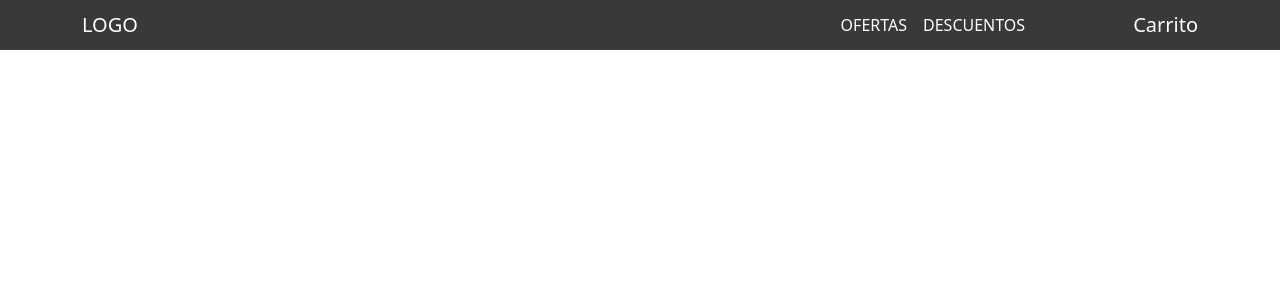
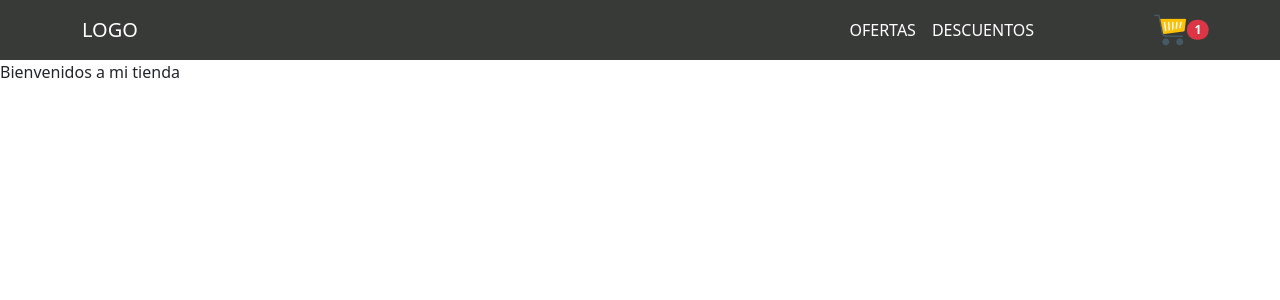
Before and after one commit to MarioGauna/e-commerce-tecno, a React (Create React App) app: page / in a window 1280 px wide. Shown: the top 300 px of the page. Built offline with nearby package versions, Linux system fonts and the light colour scheme.

Commit message:
Desafío 4 Crea tu landing

```diff
--- a/src/App.css
+++ b/src/App.css
@@ -8,7 +8,7 @@
   background: #383a38;
   padding-top: 0 !important;
   padding-bottom: 0 !important;
-  height: 50px;
+  height: 60px;
 }
 
 .navbar-nav{
@@ -41,3 +41,8 @@
 .nav-link{
   color: #ffff !important;
 }
+
+.btn{
+  background-color: transparent !important;
+  border: 0 !important;
+}
--- a/src/App.js
+++ b/src/App.js
@@ -1,11 +1,13 @@
 import react from 'react';
 import './App.css';
 import NavBar from './components/NavBar';
+import ItemListContainer from './components/ItemListContainer';
 
 function App() {
   return (
     <react.Fragment>
       <NavBar/>
+      <ItemListContainer saludo="Bienvenidos a mi tienda"/>
     </react.Fragment>
   );
 }
--- a/src/components/CartWidget.js
+++ b/src/components/CartWidget.js
@@ -0,0 +1,16 @@
+import 'bootstrap/dist/css/bootstrap.min.css';
+import Image from "../image/carts.png";
+
+const CartWidget = () =>{
+    return(
+        <button type="button" className="btn btn-primary position-relative">
+        <img src={Image}></img>
+        <span class="position-absolute top-50 start-100 translate-middle badge rounded-pill bg-danger">
+        1
+        <span class="visually-hidden">unread messages</span>
+        </span>
+        </button>
+    );
+}
+
+export default CartWidget;
--- a/src/components/ItemListContainer.js
+++ b/src/components/ItemListContainer.js
@@ -0,0 +1,8 @@
+
+const ItemListContainer = ({saludo}) =>{
+    return(
+        <main>{saludo}</main>
+    );
+}
+
+export default ItemListContainer;
--- a/src/components/NavBar.js
+++ b/src/components/NavBar.js
@@ -1,4 +1,5 @@
 import 'bootstrap/dist/css/bootstrap.min.css';
+import CartWidget from '../components/CartWidget.js';
 
 const NavBar = () =>{
     return(
@@ -17,7 +18,9 @@ const NavBar = () =>{
                         </li>
                     </ul>
                 </div>
-                <a className="navbar-brand" href="#">Carrito</a>
+                <a className="navbar-brand" href="#">
+                    <CartWidget/>
+                </a>
             </div>
         </nav>
     );
```
Also changed, not shown: src/components/Footer.js (deleted), src/components/Header.js (deleted), src/components/Main.js (deleted), src/image/carts.png (added).
